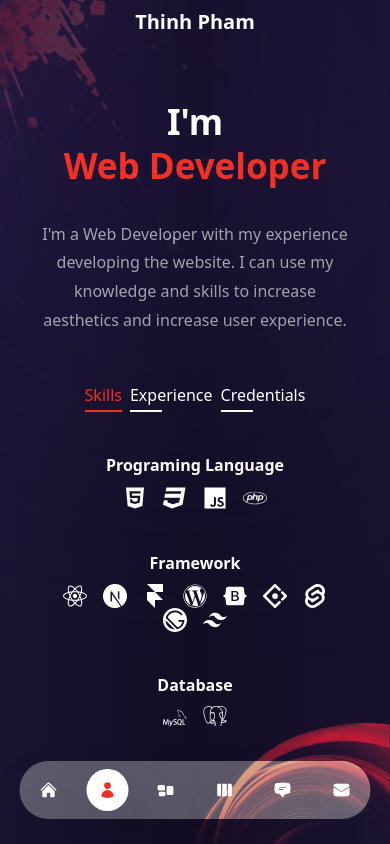
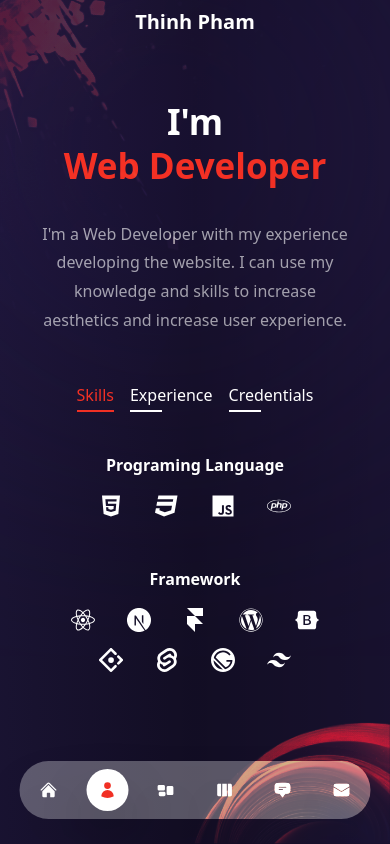
Before and after one commit to thinhpham311-dev/portfolio-profile, a Next.js app: page /about in a window 390 px wide. Built offline with nearby package versions, Linux system fonts and the light colour scheme; some icons are missing.

Commit message:
update code

```diff
--- a/pages/_app.js
+++ b/pages/_app.js
@@ -8,7 +8,7 @@ function MyApp({ Component, pageProps }) {
   const router = useRouter()
   return <Layout>
     <AnimatePresence mode="wait">
-      <motion.div key={router.route} className="h-[calc(100%-200px)] overflow-y-auto">
+      <motion.div key={router.route} className="h-[calc(100%-230px)] xl:h-full overflow-y-auto">
         <Transition/>
       <Component {...pageProps} />
       </motion.div>
--- a/pages/about/index.js
+++ b/pages/about/index.js
@@ -88,8 +88,8 @@ const About = () => {
         <p className="xl:text-left"> I'm a Web Developer with my experience developing the website. I can use my knowledge and skills to increase aesthetics and increase user experience. </p>
       </div>
 
-      <div className='w-full xl:w-6/12 px-5 xl:px-0 xl:h-full h-[calc(100%-280px)]'>
-        <div className=" h-[50px] mb-3 flex items-center xl:justify-start justify-center xl:gap-x-8 md:gap-x-4 lg:gap-x-6 gap-x-2">
+      <div className='w-full xl:w-6/12 px-5 xl:px-0 xl:h-full h-[calc(100%-270px)]'>
+        <div className=" h-[50px] mb-3 flex items-center xl:justify-start justify-center xl:gap-x-8 lg:gap-x-6 gap-x-4">
           {aboutData.map((item, indexItem) => <div key={indexItem} onClick={() => setIndex(indexItem)} className={`${index === indexItem && "text-accent after:!bg-accent after:w-full after:transition-all after:duration-300"} cursor-pointer capitalize xl:text-lg relative after:w-8 after:h-[2px] after:bg-white after:absolute after:-bottom-1 after:left-0`}>{item.title}</div>)}
         </div>
         <div className='h-[calc(100%-70px)] overflow-y-auto overflow-x-hidden'>
@@ -99,7 +99,7 @@ const About = () => {
               <div>{item.stage}</div>
               <div className='flex flex-wrap xl:justify-start justify-center gap-x-4'>
                 {
-                  item.icons?.map((icon, indexIcon) => <div key={indexIcon} className='text-2xl transition-all'>{icon}</div>)
+                  item.icons?.map((icon, indexIcon) => <div key={indexIcon} className='text-2xl transition-all p-2 xl:p-0'>{icon}</div>)
                 }
               </div>
             </div>
```
